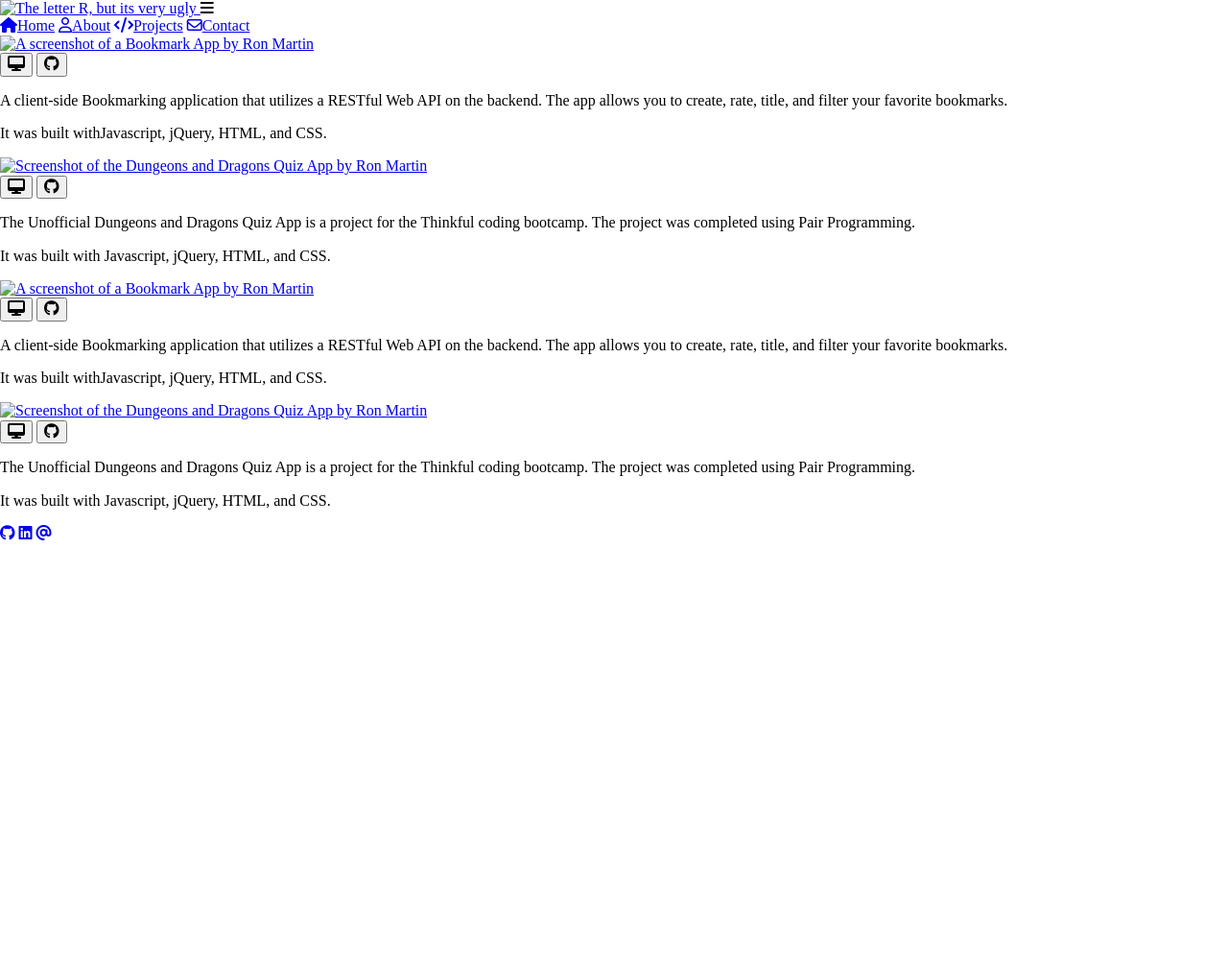
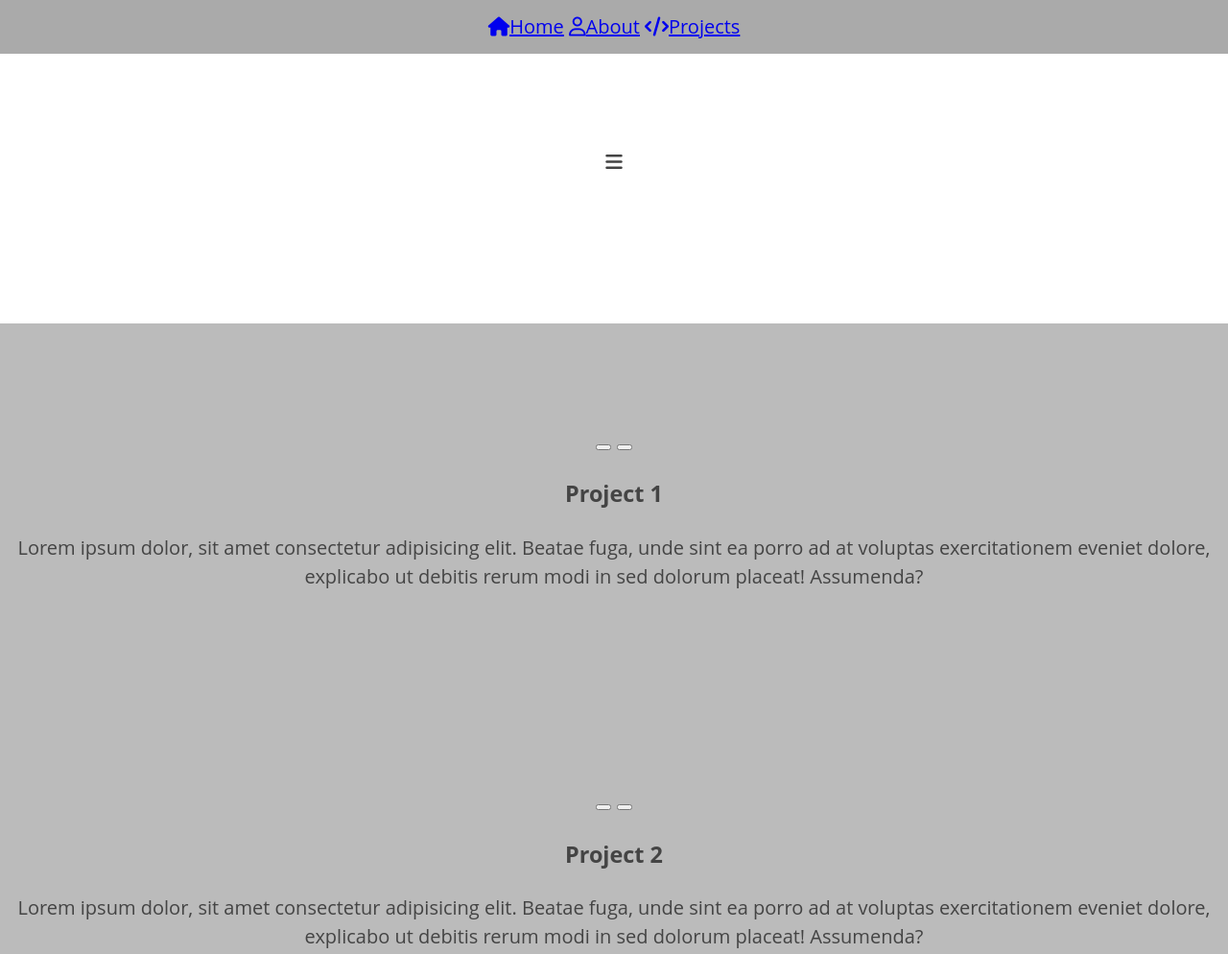
Before and after one commit to Izzle/my-portfolio-wireframe, a plain HTML site: page portfolio.html in a window 1280 px wide. Shown: the top 994 px of the page at 96% size. Before the commit the page ends 800 px from the top, so only its background shows below. Drawn offline with nearby package versions, Linux system fonts and the light colour scheme; files that its build step writes are made by us from their sources.

Commit message:
Finishing wireframe

```diff
--- a/portfolio.html
+++ b/portfolio.html
@@ -6,88 +6,65 @@
     <meta http-equiv="X-UA-Compatible" content="ie=edge">
     <title>Ron Martin // Web Developer</title>
     <link rel="stylesheet" type="text/css" href="//cdnjs.cloudflare.com/ajax/libs/normalize/6.0.0/normalize.css">
-    <link rel="stylesheet" href="./styles/styles.css">
+    <link rel="stylesheet" href="styles.css">
     <!-- Font Awesome -->
     <script src="https://kit.fontawesome.com/4b987bd6a0.js" crossorigin="anonymous"></script>
 </head>
 <body>
     <header>
-        <a class="logo-background" href="./index.html"> <!-- This link goes back to the home page -->
-            <img id="logo-image" src="./images/letter_R.jpg" alt="The letter R, but its very ugly">
-        </a>
-        <i id="mobile-nav-hamburger" class="fas fa-bars"></i>
+        <i class="fas fa-bars"></i>
     </header>
-    <nav class="hidden nav-bar">
-            <a href="./index.html" class="nav-icons"><i class="fas fa-home"></i><span>Home</span></a>
-            <a href="./about.html" class="nav-icons"><i class="far fa-user"></i><span>About</span></a>
-            <a href="./portfolio.html" class="nav-icons"><i class="fas fa-code"></i><span>Projects</span></a>
-            <a href="./contact.html" class="nav-icons"><i class="far fa-envelope"></i><span>Contact</span></a>
+    <nav>
+        <a href="./index.html"><i class="fas fa-home"></i>Home</a>
+        <a href="./about.html"><i class="far fa-user"></i>About</a>
+        <a href="./portfolio.html"><i class="fas fa-code"></i>Projects</a>
     </nav>
-    <main class="project-page">
-        <section class="project-container">
+    <main>
+        <section>
             <div>
-                <a href="https://thinkful-ei-leopard.github.io/ron-bookmarks-app/" target="_blank">
-                    <img src="./images/portfolio_Bookmark_App.png" alt="A screenshot of a Bookmark App by Ron Martin">
+                <a href="#" target="_blank">
+                    <img src="#" alt="">
                 </a>
-                <div class="project-button-container">
-                    <!-- I need to either increase the width that is clickable on the anchor tag or wrap the button inside the anchor
-                        because right now you have to click the FontAwesome icon in order to use the link-->
-                    <a href="https://thinkful-ei-leopard.github.io/ron-bookmarks-app/" target="_blank"><button><i class="fas fa-desktop"></i></button></a>
-                    <a href="https://github.com/thinkful-ei-leopard/ron-bookmarks-app/tree/gh-pages" target="_blank"><button><i class="fab fa-github"></i></button></a>
+                <div>
+                   <button></button>
+                   <button></button>
                 </div>
             </div>
             <div>
-                <p>A client-side Bookmarking application that utilizes a RESTful Web API on the backend. The app allows you to create, rate, title, and filter your favorite bookmarks.</p>
-                <p>It was built withJavascript, jQuery, HTML, and CSS.</p>
+                <h3>Project 1</h3>
+                <p> Lorem ipsum dolor, sit amet consectetur adipisicing elit. Beatae fuga, unde sint ea porro ad at voluptas exercitationem eveniet dolore, explicabo ut debitis rerum modi in sed dolorum placeat! Assumenda?</p>
             </div>
         </section>
 
-        <section class="project-container">
+        <section>
             <div>
-                <a href="https://thinkful-ei-leopard.github.io/Keir_Ron_Quiz_App/" target="_blank">
-                    <img src="./images/portfolio_Quiz_App.png" alt="Screenshot of the Dungeons and Dragons Quiz App by Ron Martin">
+                <a href="#" target="_blank">
+                    <img src="#" alt="">
                 </a>
-                <div class="project-button-container">
-                    <a href="https://thinkful-ei-leopard.github.io/Keir_Ron_Quiz_App/" target="_blank"><button><i class="fas fa-desktop"></i></button></a>
-                    <a href="https://github.com/thinkful-ei-leopard/Keir_Ron_Quiz_App" target="_blank"><button><i class="fab fa-github"></i></button></a>
+                <div>
+                   <button></button>
+                   <button></button>
                 </div>
             </div>
             <div>
-                <p>The Unofficial Dungeons and Dragons Quiz App is a project for the Thinkful coding bootcamp. The project was completed using Pair Programming.</p>
-                <p> It was built with Javascript, jQuery, HTML, and CSS.</p>
+                <h3>Project 2</h3>
+                <p> Lorem ipsum dolor, sit amet consectetur adipisicing elit. Beatae fuga, unde sint ea porro ad at voluptas exercitationem eveniet dolore, explicabo ut debitis rerum modi in sed dolorum placeat! Assumenda?</p>
             </div>
         </section>
-        <section class="project-container">
+
+        <section>
             <div>
-                <a href="https://thinkful-ei-leopard.github.io/ron-bookmarks-app/" target="_blank">
-                    <img src="./images/portfolio_Bookmark_App.png" alt="A screenshot of a Bookmark App by Ron Martin">
+                <a href="#" target="_blank">
+                    <img src="#" alt="">
                 </a>
-                <div class="project-button-container">
-                    <!-- I need to either increase the width that is clickable on the anchor tag or wrap the button inside the anchor
-                        because right now you have to click the FontAwesome icon in order to use the link-->
-                    <a href="https://thinkful-ei-leopard.github.io/ron-bookmarks-app/" target="_blank"><button><i class="fas fa-desktop"></i></button></a>
-                    <a href="https://github.com/thinkful-ei-leopard/ron-bookmarks-app/tree/gh-pages" target="_blank"><button><i class="fab fa-github"></i></button></a>
+                <div>
+                   <button></button>
+                   <button></button>
                 </div>
             </div>
             <div>
-                <p>A client-side Bookmarking application that utilizes a RESTful Web API on the backend. The app allows you to create, rate, title, and filter your favorite bookmarks.</p>
-                <p>It was built withJavascript, jQuery, HTML, and CSS.</p>
-            </div>
-        </section>
-
-        <section class="project-container">
-            <div>
-                <a href="https://thinkful-ei-leopard.github.io/Keir_Ron_Quiz_App/" target="_blank">
-                    <img src="./images/portfolio_Quiz_App.png" alt="Screenshot of the Dungeons and Dragons Quiz App by Ron Martin">
-                </a>
-                <div class="project-button-container">
-                    <a href="https://thinkful-ei-leopard.github.io/Keir_Ron_Quiz_App/" target="_blank"><button><i class="fas fa-desktop"></i></button></a>
-                    <a href="https://github.com/thinkful-ei-leopard/Keir_Ron_Quiz_App" target="_blank"><button><i class="fab fa-github"></i></button></a>
-                </div>
-            </div>
-            <div>
-                <p>The Unofficial Dungeons and Dragons Quiz App is a project for the Thinkful coding bootcamp. The project was completed using Pair Programming.</p>
-                <p> It was built with Javascript, jQuery, HTML, and CSS.</p>
+                <h3>Project 3</h3>
+                <p> Lorem ipsum dolor, sit amet consectetur adipisicing elit. Beatae fuga, unde sint ea porro ad at voluptas exercitationem eveniet dolore, explicabo ut debitis rerum modi in sed dolorum placeat! Assumenda?</p>
             </div>
         </section>
     </main>
@@ -96,7 +73,5 @@
         <a href="https://www.linkedin.com/in/ron-martin-5b027319a/" target="_blank"><i class="fab fa-linkedin"></i></a>
         <a href="mailto:ronmartin89@gmail.com"><i class="fas fa-at" target="_blank"></i></a>
     </footer>
-    <script src="https://code.jquery.com/jquery-3.4.1.slim.min.js" integrity="sha256-pasqAKBDmFT4eHoN2ndd6lN370kFiGUFyTiUHWhU7k8=" crossorigin="anonymous"></script>
-    <script src="./index.js" type="module"></script>
 </body>
 </html>
--- a/styles.css
+++ b/styles.css
@@ -1,3 +1,38 @@
 * {
     box-sizing: border-box;
 }
+
+body {
+    font-family: "Open Sans", sans-serif;
+    font-size: 20px;
+    color: #444;
+    text-align: center;
+    line-height: 1.5;
+}
+
+main {
+    background-color: gray;
+}
+
+nav, footer {
+  padding: 1% 0;
+  background-color: #aaa;
+}
+
+nav {
+  position: fixed;
+  top: 0;
+  left: 0;
+  right: 0;
+  z-index: 10;
+}
+
+header {
+  padding: 12% 0;
+}
+
+section {
+  min-height: 200px;
+  padding: 6% 0;
+  background-color: #bbb;
+}
```
Also changed, not shown: about.html (+9 -19 lines), index.html (+9 -18 lines).
